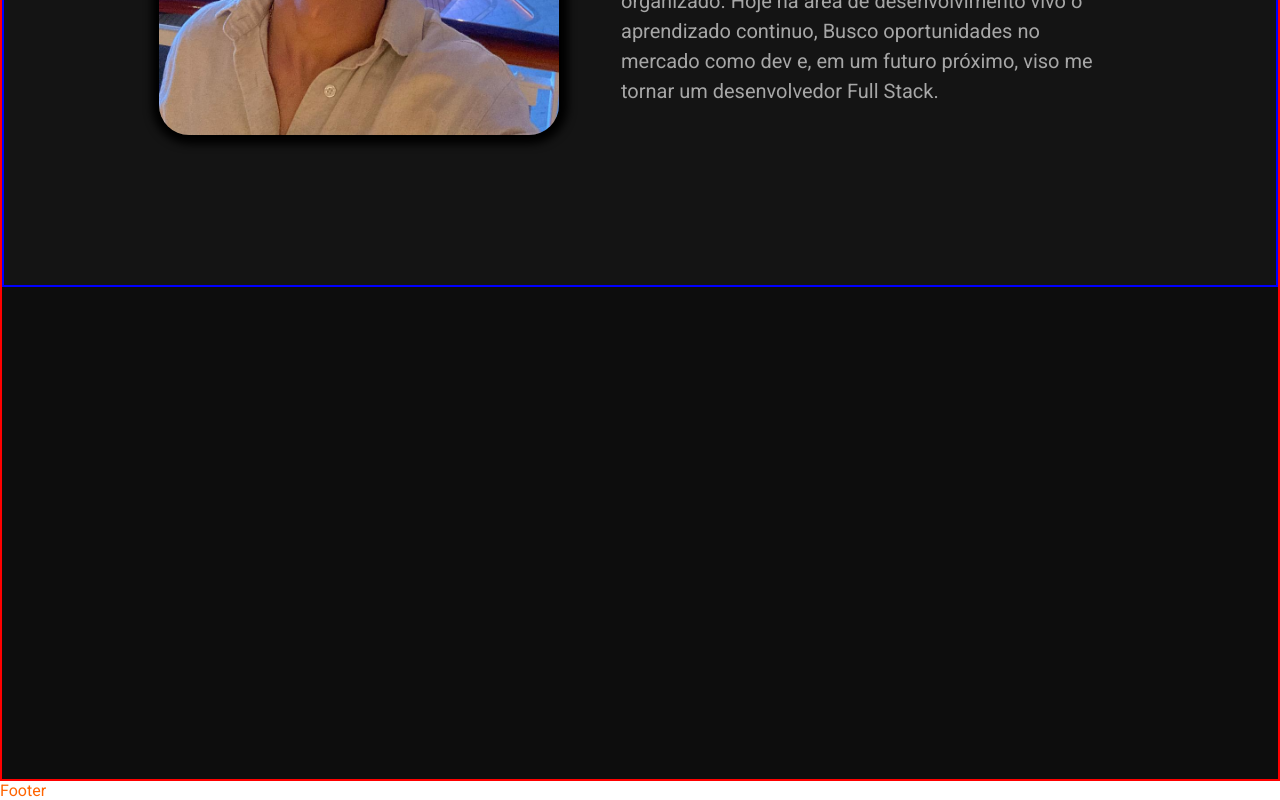
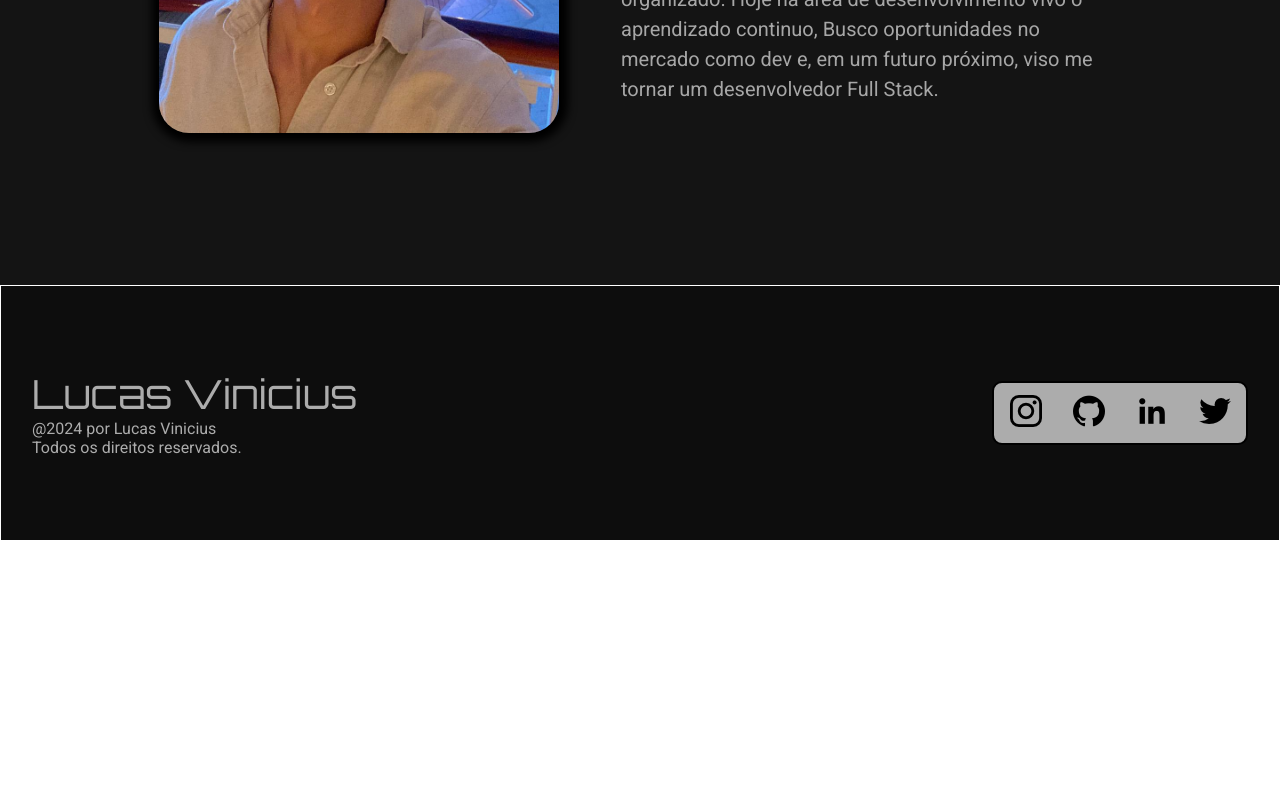
Before and after one commit to Lucasvpldeveloper/Meu-Portiflio, a React (Vite) app: page / in a window 1280 px wide. Shown: the part 1315-2115 px from the top of the page. After the commit the page ends 1856 px from the top, so only its background shows below. Built offline with nearby package versions, Linux system fonts and the light colour scheme.

Commit message:
Footer finalizado

```diff
--- a/src/components/Footer.jsx/footer.jsx
+++ b/src/components/Footer.jsx/footer.jsx
@@ -1,10 +1,30 @@
-
+import instagram from "../../assets/iconeInstagram.png"
+import github from "../../assets/github.png"
+import link from "../../assets/linkedin.png"
+import twitter from "../../assets/twitter.png"
+import F from "../Footer.jsx/footer.module.scss"
 
 
 export default function Footer(){
     return(
         <>
-        Footer
+        <footer className={F.boxFinal}>
+            <section className={F.boxCelular}>
+                <section className={F.boxDocumentos}>
+                    <h4>Lucas Vinicius</h4>
+                    <p>@2024 por Lucas Vinicius</p>
+                    <p>Todos os direitos reservados.</p>
+                </section>
+                <section className={F.boxIcones}>
+                    <ul>
+                        <li> <a href="#"> <img src={instagram} alt="Imagem logo instagram" /> </a> </li>
+                        <li> <a href="#"> <img src={github}alt="Imagem logo github" /> </a> </li>
+                        <li> <a href="#"> <img src={link} alt="Imagem logo linkedin" /> </a> </li>
+                        <li> <a href="#"> <img src={twitter} alt="Imagem logo do twitter" /> </a> </li>
+                    </ul>
+                </section>
+            </section>
+        </footer>
         </>
     )
 }
--- a/src/components/Footer.jsx/footer.module.scss
+++ b/src/components/Footer.jsx/footer.module.scss
@@ -0,0 +1,44 @@
+@import url('https://fonts.googleapis.com/css2?family=Orbitron:wght@400..900&display=swap');
+
+
+.boxFinal{
+    border: 1px solid white;
+    background-color: #0D0D0D;
+    height: 20vw;
+    display: flex;
+    align-items: center;
+    justify-content: center;
+    .boxCelular{
+        width: 95vw;
+        display: flex;
+        align-items: center;
+        justify-content: space-between;
+        .boxDocumentos{
+            h4{
+                font-size: 2.5em;
+                font-family: "Orbitron", sans-serif;
+                font-weight: lighter;
+                color: #ACACAC;
+            }
+            p{
+                color: #ACACAC;
+            }
+        }
+        .boxIcones{
+            border: 2px solid black;
+            border-radius: 10px;
+            height: 8vh;
+            width: 20vw;
+            background-color: #ACACAC;
+            display: flex;
+            align-items: center;
+            justify-content: center;
+            ul{
+                display: flex;
+                align-items: center;
+                justify-content: space-around;
+                width: 100%;
+            }
+        }
+    }
+}
--- a/src/components/Main.jsx/main.module.scss
+++ b/src/components/Main.jsx/main.module.scss
@@ -2,11 +2,9 @@
 
 
 .boxMain{
-    border: 2px solid red;
-    height: 250vh;
+    height: 188vh;
     background-color: #0D0D0D;
     .boxPrincipal{
-        border: 4px solid green;
         height: 88vh;
         display: flex;
         align-items: center;
@@ -67,7 +65,6 @@
         }
     }
     .boxSecundaria{
-        border: 2px solid blue;
         height: 100vh;
         background-color: #141414;
         display: flex;
```
